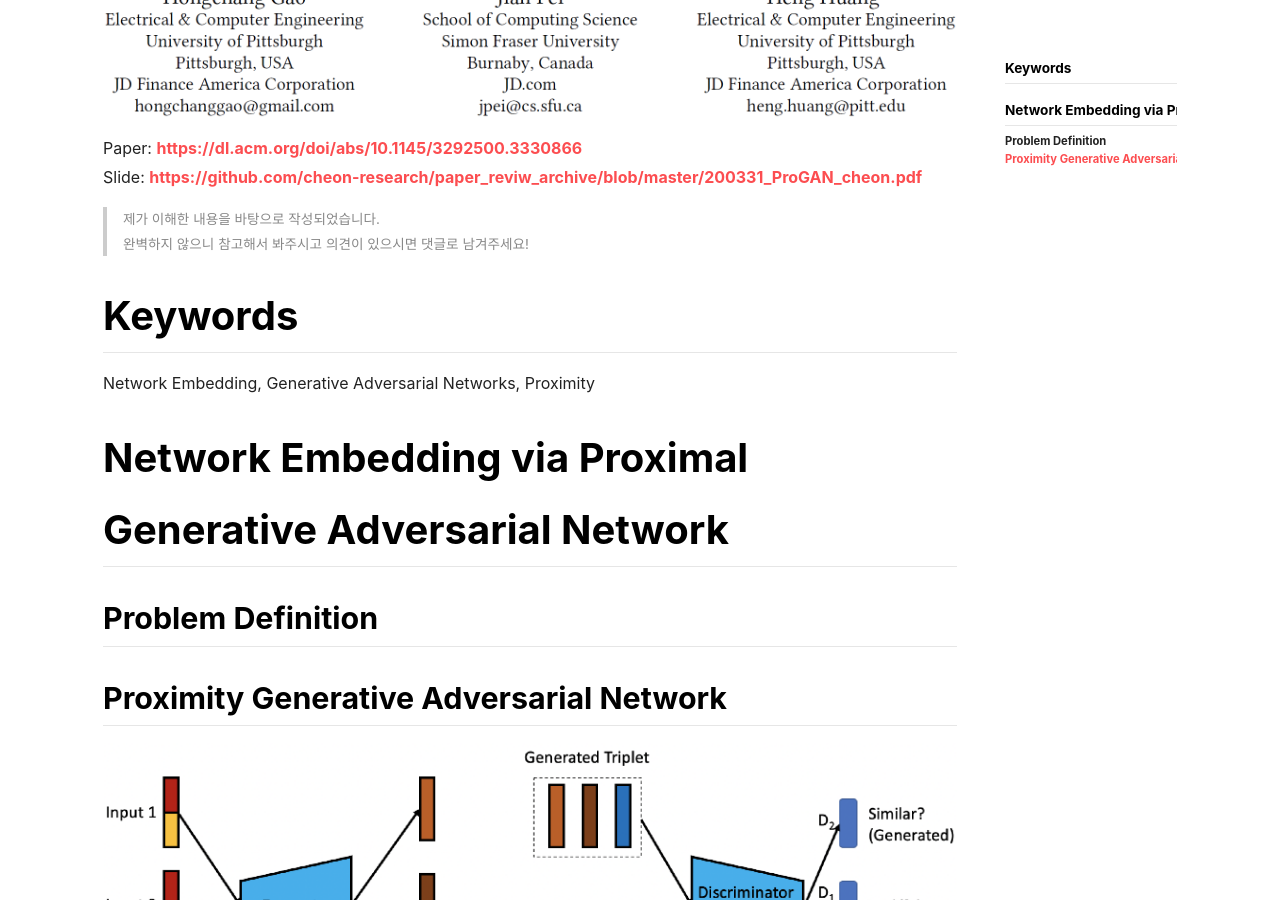
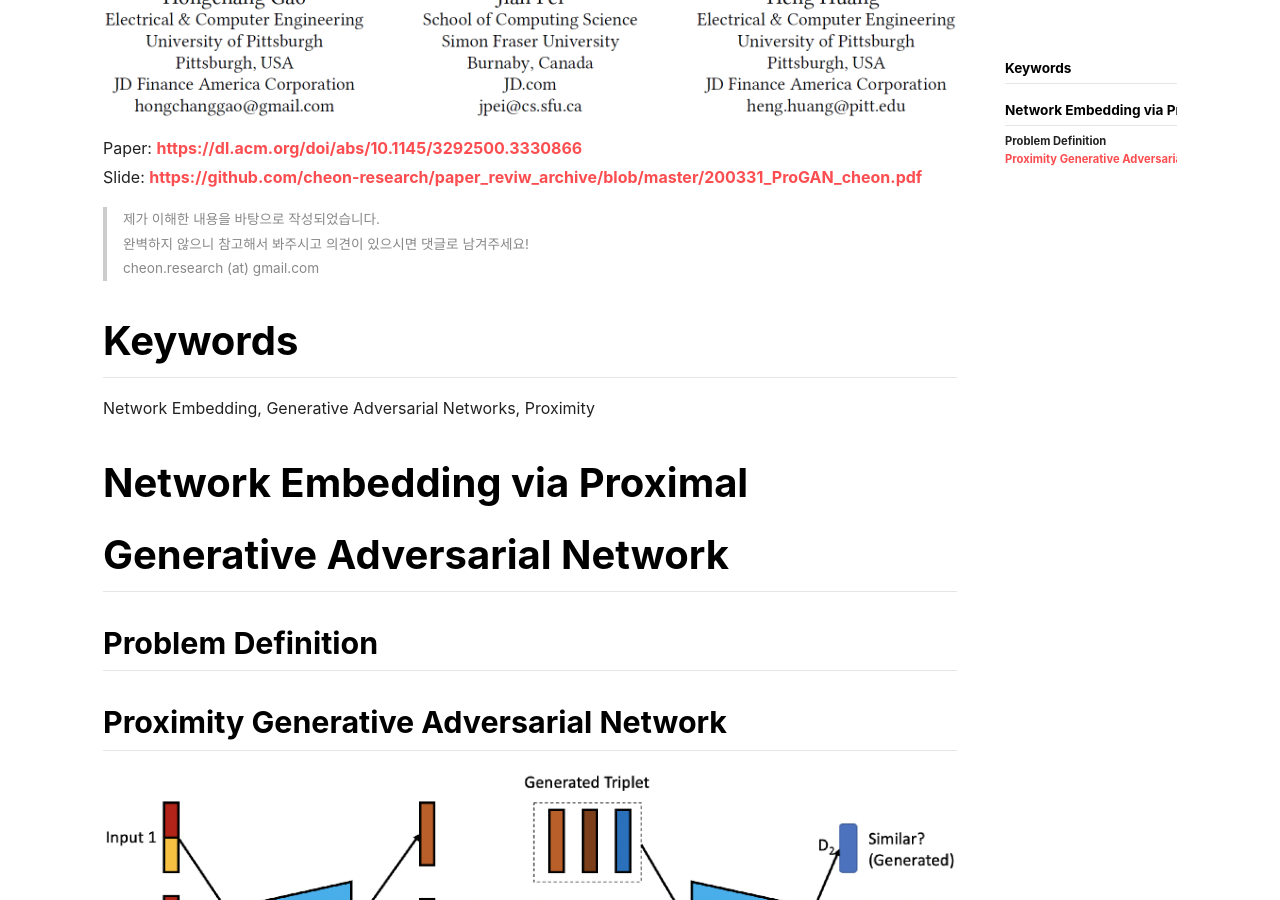
Before and after one commit to cheon-research/cheon-research.github.io, a Jekyll site: the page built from _posts/2020-06-23-ProGAN.md, in a window 1280 px wide and 900 px high, scrolled down 374 px. Built offline with Jekyll 4.4.1, drawn with Linux system fonts in a browser that asks for light colours; nearby versions of some CDN libraries; comment, search, counter and statistics services are not loaded.

Commit message:
Update 2020-06-23-ProGAN.md

```diff
--- a/_posts/2020-06-23-ProGAN.md
+++ b/_posts/2020-06-23-ProGAN.md
@@ -13,6 +13,7 @@ Slide: [https://github.com/cheon-research/paper_reviw_archive/blob/master/200331
 
 >제가 이해한 내용을 바탕으로 작성되었습니다.
 >완벽하지 않으니 참고해서 봐주시고 의견이 있으시면 댓글로 남겨주세요!
+>cheon.research (at) gmail.com
 
 # Keywords
 Network Embedding, Generative Adversarial Networks, Proximity
```
